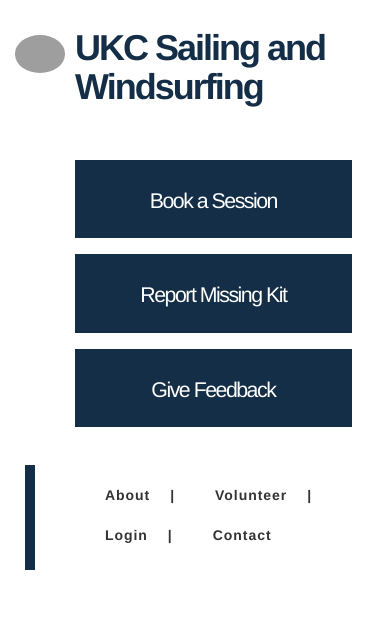
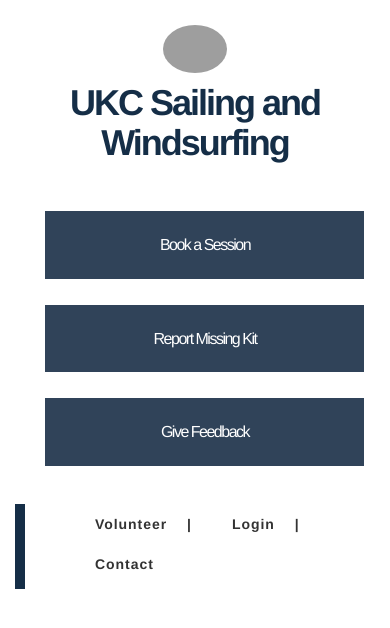
Before and after one commit to psedge/ukcswc.org, a Django app: template frontend/templates/base.html in a window 390 px wide. Shown: the top 628 px of the page. Run offline with Django 3.2, Linux system fonts and the light colour scheme; the template is opened without the code that fills it, so the values that code supplies are empty; style sheets or scripts are compiled from the project's sources; some libraries are stand-ins or nearby versions; grey boxes are pictures that could not be loaded.

Commit message:
Fixing mobiling styling. All except footer.

```diff
--- a/assets/less/footer.less
+++ b/assets/less/footer.less
@@ -1,5 +1,5 @@
 div.footer {
-  margin-top: -60px !important;
+  margin-top: 20px !important;
 
   nav {
     display: inline-block;
--- a/assets/less/main.less
+++ b/assets/less/main.less
@@ -1,4 +1,4 @@
-@import url(footer.less);
+@import url(footer);
 
 html, body {
   margin: 0;
@@ -9,7 +9,24 @@ html, body {
 }
 
 div {
-  padding: 10px;
+  //padding: 10px;
+}
+
+a#home {
+  text-align: center;
+  display: block;
+  margin-bottom: 35px;
+
+  img {
+    display: block;
+    margin: 0 auto;
+    float: none !important;
+  }
+
+  h1 {
+    margin: 10px;
+    float: none !important;
+  }
 }
 
 div.container {
@@ -19,8 +36,12 @@ div.container {
   section {
     border-left: 10px solid #152E47;
     background-color: rgba(255, 255, 255, 0.7);
-    padding: 10px;
-    margin-bottom: 20px;
+    padding: 0 10px;
+    margin-bottom: 50px;
+
+    &:last-of-type {
+      margin-bottom: 15px;
+    }
 
     article {
       position: relative;
@@ -33,11 +54,12 @@ div.container {
         position: absolute;
         display: block;
         background-color: rgba(255, 255, 255, 0.6);
-        top: 15px;
+        top: 0;
         left: 0;
         padding: 5px 25px 25px 10px;
 
         h2 {
+          font-size: 16pt;
           margin-bottom: 5px;
         }
 
@@ -48,7 +70,7 @@ div.container {
       }
 
       p:first-of-type {
-        margin-top: 15px;
+        margin-top: 25px;
       }
 
       p {
@@ -66,6 +88,7 @@ a {
 
   img {
     float: left;
+    margin-left: -10px;
   }
 
   h1 {
@@ -95,7 +118,8 @@ div.next-event {
   height: 50px;
 
   span.title {
-    float: left;
+    float: none;
+    font-weight: bold;
     display: block;
     width: 150px;
   }
@@ -108,35 +132,37 @@ div.next-event {
 
   button {
     display: block;
-    float: left;
+    float: right;
+    height: 40px;
     padding: 5px 15px;
-    margin: -5px 0 0 20px;
+    margin: -15px 0 10px 30px;
   }
 
 }
 
 div.advert-link {
   display: block;
-  padding: 10px 5px 15px;
-  background-color: #152E47;
+  padding: 5px 5px 15px;
+  background-color: rgba(26, 47, 71, 0.9);
   text-decoration: none;
   text-align:center;
   color: white;
   margin: 10px;
   border: 3px solid white;
+  border-radius: 3px;
 
   &:first-of-type {
     margin-top: 0;
   }
 
   &:hover {
-    background-color: white;
+    background-color: #fff;
     border: 3px solid #152E47;
     color: #152E47;
   }
-
   h2 {
-    font-size: 16pt;
+    font-size: 12pt;
+    letter-spacing: -1.5px;
   }
 }
 
@@ -147,3 +173,5 @@ article.session {
     margin: 0 0 15px 0;
   }
 }
+
+@import url(768px);
--- a/frontend/models.py
+++ b/frontend/models.py
@@ -7,8 +7,7 @@ class Date(models.Model):
     date = models.DateField("Date")
 
     def get_times(self):
-        return Time.objects.iterator()
-
+        return Time.objects.order_by('time').iterator()
 
     def __str__(self):
         return str(self.date)
@@ -31,3 +30,6 @@ class UserSession(models.Model):
     user = models.ForeignKey(User, on_delete=models.CASCADE)
     date = models.ForeignKey(Date, on_delete=models.CASCADE)
     time = models.ForeignKey(Time, on_delete=models.CASCADE)
+
+    def __str__(self):
+        return self.user.name + " - " + self.date.date.strftime("%a %d/%m/%y") + " - " + str(self.time)
--- a/frontend/templates/base.html
+++ b/frontend/templates/base.html
@@ -1,11 +1,7 @@
 <!DOCTYPE html>
 <html lang="en">
 
-<head>
-    <link type="text/css" rel="stylesheet" href="/static/css/bootstrap.css"/>
-    <link type="text/css" rel="stylesheet" href="/static/css/main.css"/>
-    <meta charset="UTF-8">
-</head>
+{% include "partials/htmlhead.html" %}
 
 <body>
 
@@ -20,20 +16,29 @@
 
         </div>
 
-        <div class="col-xs-12 col-md-3">
+        <div class="col-xs-12 col-md-3 sidebar">
             <a href="/book">
-                <div class="advert-link col-xs-10 pull-right">
-                    <h2 class="bold">Book a Session</h2>
+                <div class="row">
+                    <div class="col-xs-1"></div>
+                    <div class="advert-link col-xs-10">
+                        <h2 class="bold">Book a Session</h2>
+                    </div>
                 </div>
             </a>
             <a href="/reportkit">
-                <div class="advert-link col-xs-10 pull-right">
-                    <h2 class="bold">Report Missing Kit</h2>
+                <div class="row">
+                    <div class="col-xs-1"></div>
+                    <div class="advert-link col-xs-10">
+                        <h2 class="bold">Report Missing Kit</h2>
+                    </div>
                 </div>
             </a>
             <a href="/feedback">
-                <div class="advert-link col-xs-10 pull-right">
-                    <h2 class="bold">Give Feedback</h2>
+                <div class="row">
+                    <div class="col-xs-1"></div>
+                    <div class="advert-link col-xs-10">
+                        <h2 class="bold">Give Feedback</h2>
+                    </div>
                 </div>
             </a>
         </div>
--- a/frontend/templates/noside.html
+++ b/frontend/templates/noside.html
@@ -1,11 +1,7 @@
 <!DOCTYPE html>
 <html lang="en">
 
-<head>
-    <link type="text/css" rel="stylesheet" href="/static/css/bootstrap.css"/>
-    <link type="text/css" rel="stylesheet" href="/static/css/main.css"/>
-    <meta charset="UTF-8">
-</head>
+{% include "partials/htmlhead.html" %}
 
 <body>
 
--- a/frontend/templates/pages/index.html
+++ b/frontend/templates/pages/index.html
@@ -4,9 +4,11 @@
 
     <section>
         <div class="next-event" id="next-sailing">
-            <span class="title">Next Sailing: </span>
+            <span class="title">Next Session: </span>
             <span class="date ">September 18th</span>
-            <button type="button" class="btn btn-default ">Book</button>
+            <a href="/book">
+                <button type="button" class="btn btn-success">Book Now</button>
+            </a>
         </div>
         <div class="next-event" id="next-social">
             <span class="title">Next Social: </span>
--- a/frontend/templates/partials/footer.html
+++ b/frontend/templates/partials/footer.html
@@ -1,10 +1,7 @@
 <div class="container footer">
-    <div class="row">
-        <div class="col-xs-12">
     <section>
         <nav class="text-center">
         <ul>
-                    <li>About</li>
             <li>Volunteer</li>
             <li>Login</li>
             <li>Contact</li>
@@ -12,5 +9,3 @@
     </nav>
     </section>
 </div>
-    </div>
-</div>
--- a/frontend/templates/partials/header.html
+++ b/frontend/templates/partials/header.html
@@ -1,4 +1,4 @@
-<a href="/">
-    <img class="img-circle" src="/static/img/ukc.jpg" width="50px"/>
+<a id="home" href="/">
+    <img class="img-circle" src="/static/img/ukc.jpg" width="64px"/>
     <h1 class="bolder">UKC Sailing and Windsurfing</h1>
 </a>
--- /dev/null
+++ b/frontend/templates/partials/htmlhead.html
@@ -0,0 +1,11 @@
+<head>
+    <link type="text/css" rel="stylesheet" href="/static/css/bootstrap.css"/>
+    <link type="text/css" rel="stylesheet" href="/static/css/main.css"/>
+    <meta charset="UTF-8">
+    <meta name="viewport" content="width=device-width, initial-scale=1">
+    <title>UKC Sailing and Windsurfing</title>
+    <link rel="icon" type="image/png" sizes="192x192"  href="/static/ico/android-icon-192x192.png">
+    <link rel="icon" type="image/png" sizes="32x32" href="/static/ico/favicon-32x32.png">
+    <link rel="icon" type="image/png" sizes="96x96" href="/static/ico/favicon-96x96.png">
+    <link rel="icon" type="image/png" sizes="16x16" href="/static/ico/favicon-16x16.png">
+</head>
--- a/frontend/views.py
+++ b/frontend/views.py
@@ -16,7 +16,7 @@ class BookView(ListView):
     def get_queryset(self):
         return Date.objects.order_by('date')
 
-class Times(ListView):
+class TimesView(ListView):
 
     def get_queryset(self):
         return Time.objects.order_by('time')
```
Also changed, not shown: assets/less/768px.less (added, +38 -0 lines), frontend/templates/pages/book.html (+9 -14 lines). Lines whose indentation alone changed are shown as unchanged.
